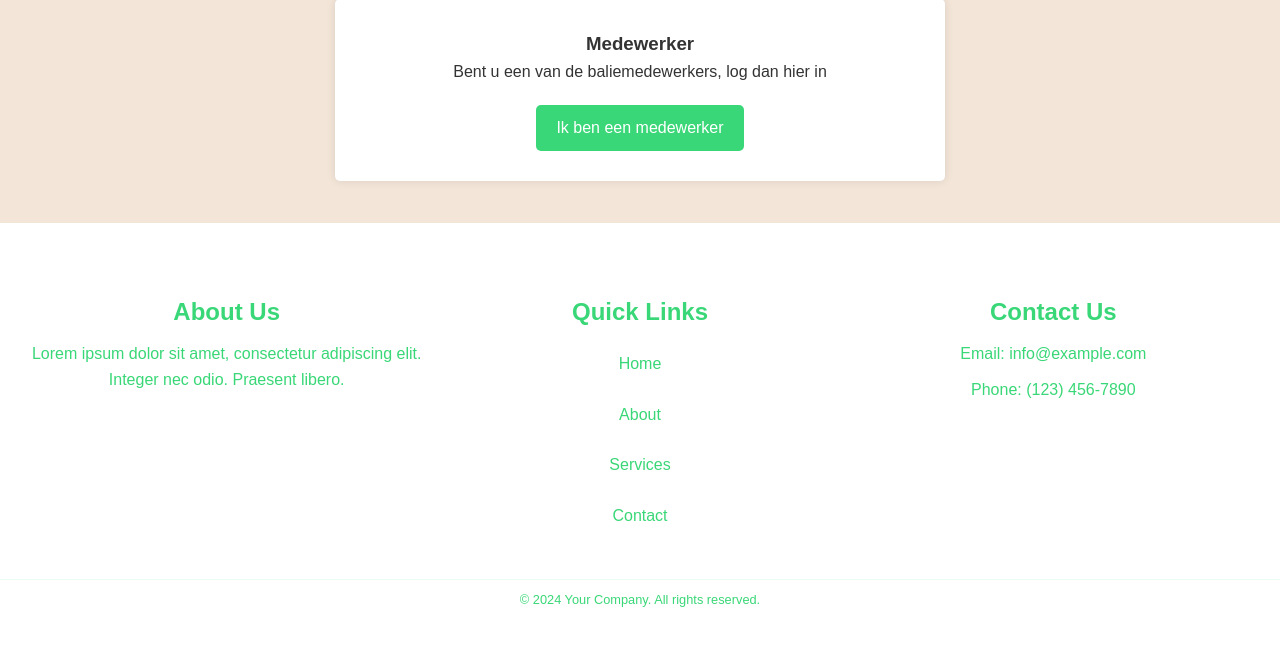
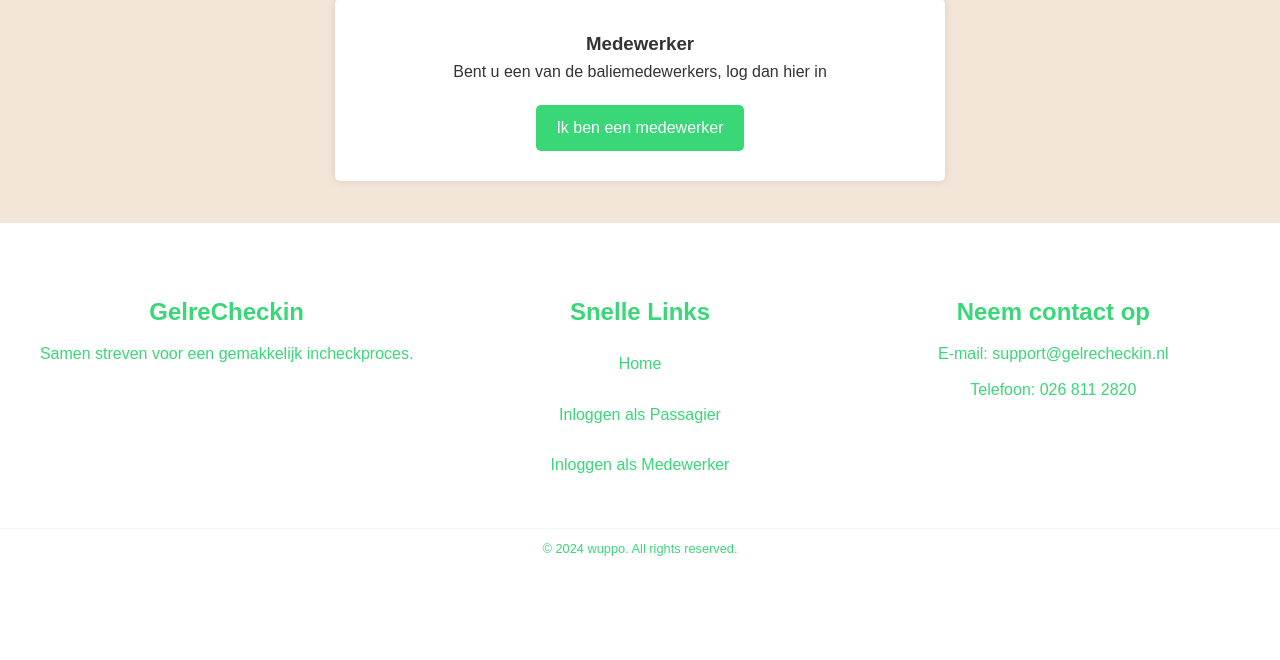
Before and after one commit to wobedydob/gelrecheckin, a PHP site: page / in a window 1280 px wide. Shown: the part 539-1199 px from the top of the page. After the commit the page ends 1095 px from the top, so only its background shows below. Run offline with PHP 8.4, Linux system fonts and the light colour scheme.

Commit message:
fix: footer

```diff
--- a/app/views/organisms/footer.php
+++ b/app/views/organisms/footer.php
@@ -3,25 +3,29 @@
 <footer>
     <div class="footer-content">
         <div class="footer-section about">
-            <h2>About Us</h2>
-            <p>Lorem ipsum dolor sit amet, consectetur adipiscing elit. Integer nec odio. Praesent libero.</p>
+            <h2>GelreCheckin</h2>
+            <p>Samen streven voor een gemakkelijk incheckproces.</p>
         </div>
         <div class="footer-section links">
-            <h2>Quick Links</h2>
+            <h2>Snelle Links</h2>
             <ul>
-                <li><a href="#">Home</a></li>
-                <li><a href="#">About</a></li>
-                <li><a href="#">Services</a></li>
-                <li><a href="#">Contact</a></li>
+                <li><a href="<?php echo site_url(); ?>">Home</a></li>
+
+                <?php if(!auth()->isAuthenticated()): ?>
+                    <li><a href="<?php echo site_url('inloggen/passagier'); ?>">Inloggen als Passagier</a></li>
+                    <li><a href="<?php echo site_url('inloggen/medewerker'); ?>">Inloggen als Medewerker</a></li>
+                <?php elseif(auth()->isAuthenticated()): ?>
+                    <li><a href="<?php echo site_url('logout'); ?>">Uitloggen</a></li>
+                <?php endif; ?>
             </ul>
         </div>
         <div class="footer-section contact">
-            <h2>Contact Us</h2>
-            <p>Email: info@example.com</p>
-            <p>Phone: (123) 456-7890</p>
+            <h2>Neem contact op</h2>
+            <p>E-mail: support@gelrecheckin.nl</p>
+            <p>Telefoon: 026 811 2820</p>
         </div>
     </div>
     <div class="footer-bottom">
-        &copy; 2024 Your Company. All rights reserved.
+        &copy; 2024 wuppo. All rights reserved.
     </div>
 </footer>
```
